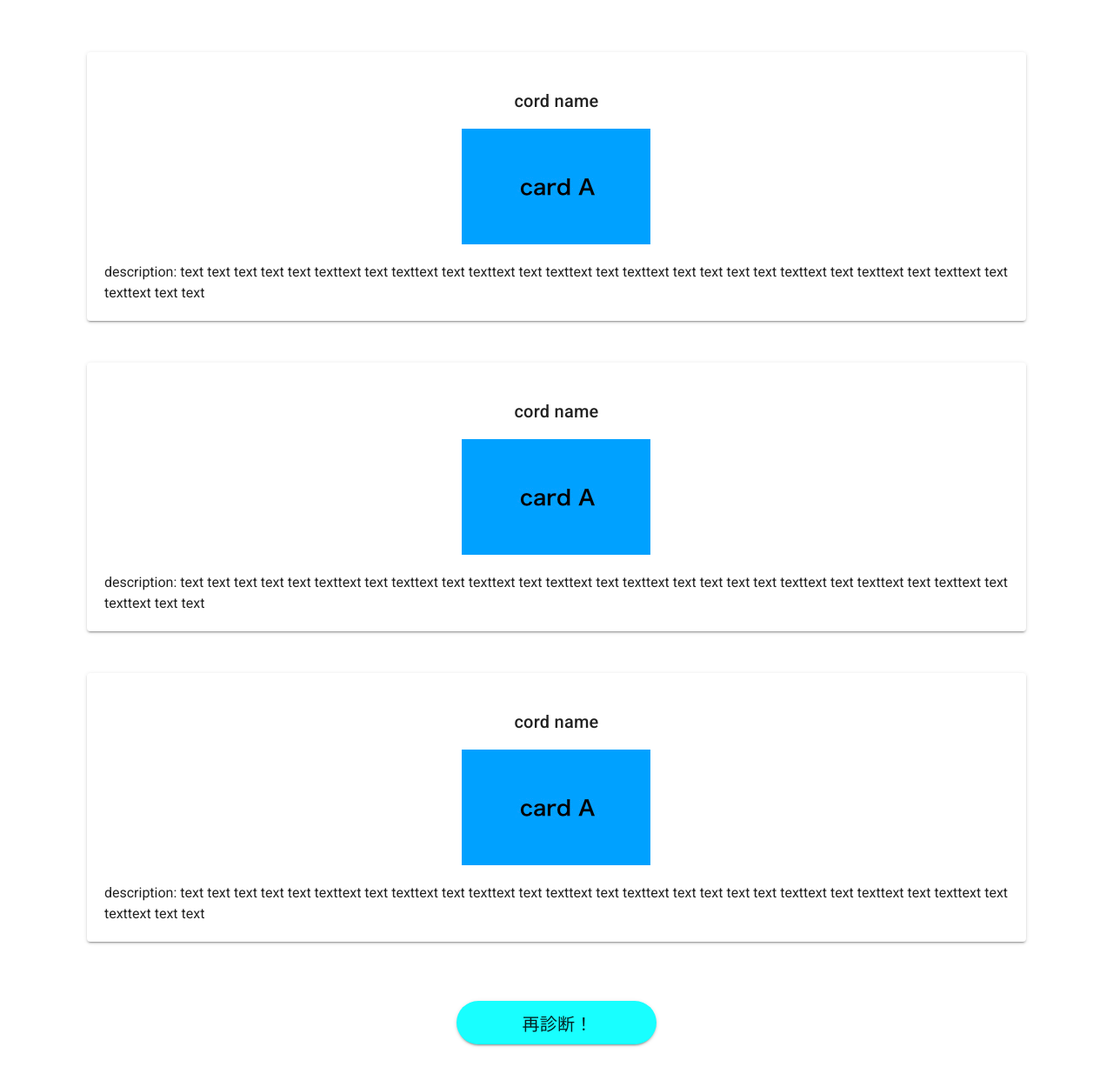
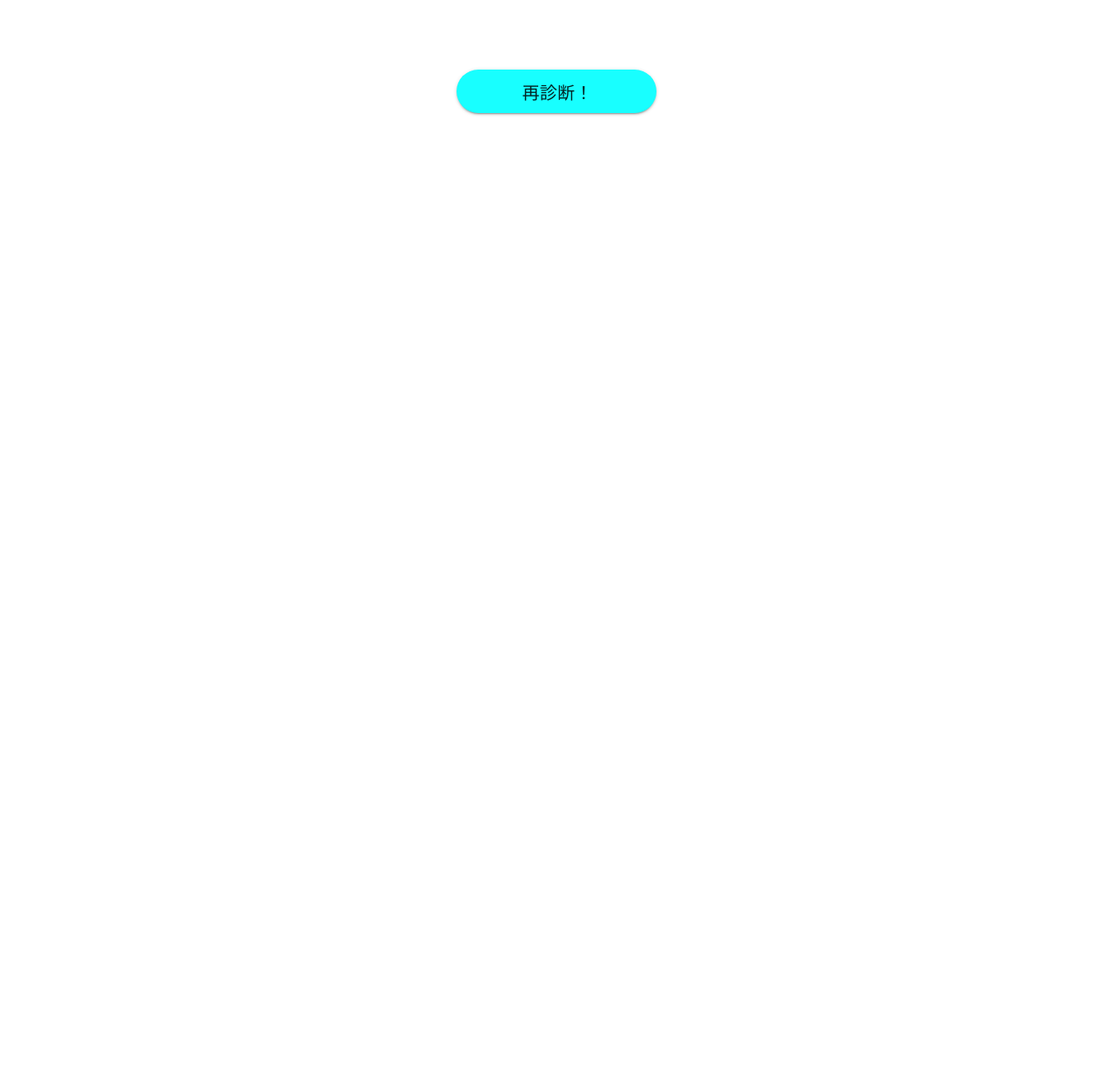
Before and after one commit to ShimaBee/credit_diagnosis, a Nuxt app in the folder front/nuxt_app/: page /answer in a window 1280 px wide. Shown: the top 1242 px of the page at 87% size. After the commit the page ends 800 px from the top, so only its background shows below. Built offline with nearby package versions, Linux system fonts and the light colour scheme.

Commit message:
vuexにanswerを保存、answer.vueで呼び出し

```diff
--- a/front/nuxt_app/pages/answer.vue
+++ b/front/nuxt_app/pages/answer.vue
@@ -2,48 +2,21 @@
   <v-app>
     <section>
       <v-container>
-
-       <div class="d-flex justify-center mx-3">
+       <div
+         class="d-flex justify-center mx-3"
+         v-for="(card,index) in result" v-bind:key="index"
+         >
           <v-card class="mt-12" width="95%">
-            <v-card-title class="d-flex justify-center pt-10">cord name</v-card-title>
+            <v-card-title class="d-flex justify-center pt-10">{{card.name}}</v-card-title>
             <div class="image-wrapper d-flex justify-center">
-              <img :src="require(`../assets/images/cards/card_image.001.jpeg`)" alt class />
+              <!-- <img :src="require(`../assets/images/cards/${card.image_path}`)" alt class /> -->
             </div>
             <div class="description-wrapper ma-5">
-              <p>description: text text text text text texttext text
-                texttext text texttext text texttext text texttext text text text text texttext text
-                texttext text texttext text texttext text text</p>
+              <p>{{card.description}}</p>
             </div>
           </v-card>
         </div>
 
-        <div class="d-flex justify-center mx-3">
-          <v-card class="mt-12" width="95%">
-            <v-card-title class="d-flex justify-center pt-10">cord name</v-card-title>
-            <div class="image-wrapper d-flex justify-center">
-              <img :src="require(`../assets/images/cards/card_image.001.jpeg`)" alt class />
-            </div>
-            <div class="description-wrapper ma-5">
-              <p>description: text text text text text texttext text
-                texttext text texttext text texttext text texttext text text text text texttext text
-                texttext text texttext text texttext text text</p>
-            </div>
-          </v-card>
-        </div>
-
-       <div class="d-flex justify-center mx-3">
-          <v-card class="mt-12" width="95%">
-            <v-card-title class="d-flex justify-center pt-10">cord name</v-card-title>
-            <div class="image-wrapper d-flex justify-center">
-              <img :src="require(`../assets/images/cards/card_image.001.jpeg`)" alt class />
-            </div>
-            <div class="description-wrapper ma-5">
-              <p>description: text text text text text texttext text
-                texttext text texttext text texttext text texttext text text text text texttext text
-                texttext text texttext text texttext text text</p>
-            </div>
-          </v-card>
-        </div>
 
         <div class="mt-5 d-flex justify-center">
           <v-btn
@@ -59,3 +32,14 @@
     </section>
   </v-app>
 </template>
+
+<script>
+export default {
+  computed: {
+    result() {
+      const answer = this.$store.state.answer;
+      return answer;
+    }
+  }
+}
+</script>
--- a/front/nuxt_app/pages/question.vue
+++ b/front/nuxt_app/pages/question.vue
@@ -86,6 +86,8 @@ export default {
         })
         .then(response => {
           console.log(response.data);
+          this.$store.dispatch("fetchAnswer",response.data);
+          this.$router.push('answer')
         });
       }
     }
--- a/front/nuxt_app/store/index.js
+++ b/front/nuxt_app/store/index.js
@@ -4,7 +4,8 @@ const axios = require('axios');
 // questionsというstateを定義
 export const state = () => {
     return {
-        questions: []
+        questions: [],
+        answer:[]
     }
 }
 
@@ -12,6 +13,9 @@ export const state = () => {
 export const mutations={
     SET_QUESTION: function(state,question) {
         state.questions=question;
+    },
+    SET_ANSWER: function(state,answer) {
+        state.answer=answer;
     }
 }
 
@@ -21,5 +25,8 @@ export const actions = {
         const url = 'http://localhost:8080/questions'
         const result = await axios.get(url);
         context.commit("SET_QUESTION", result.data)
+    },
+    async fetchAnswer(context,result) {
+        context.commit("SET_ANSWER", result)
     }
 }
```
Also changed, not shown: 1 other file (tests, documents, lock files or other folders).
